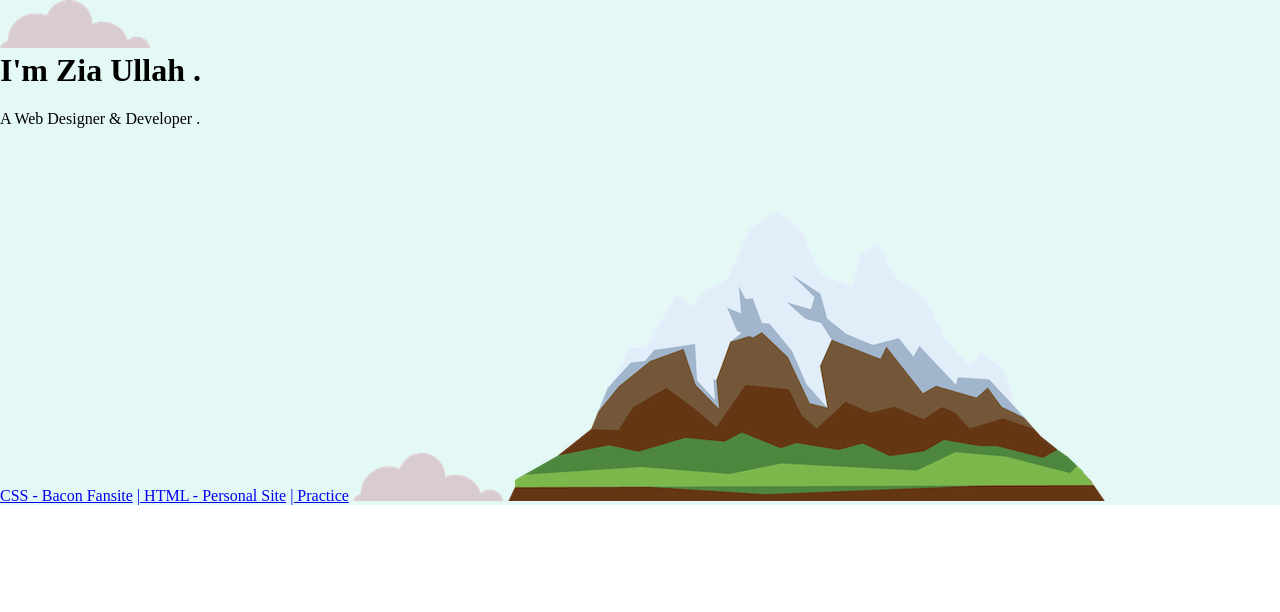
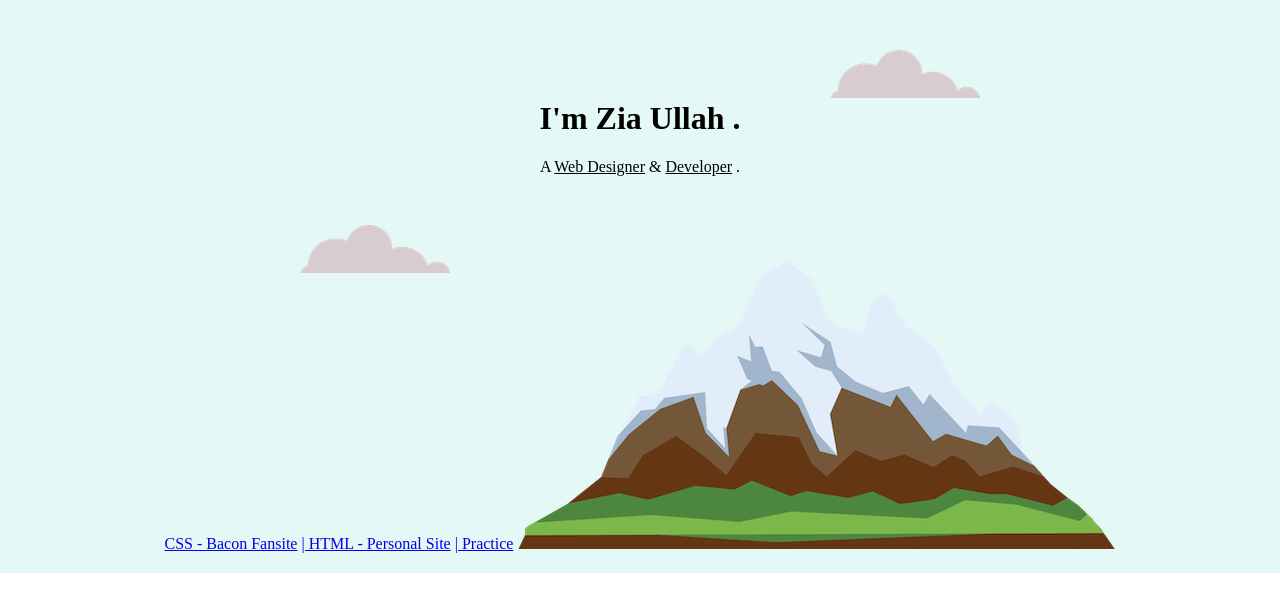
Before and after one commit to zuafridi/cv, a plain HTML site: page index.html in a window 1280 px wide. Drawn offline with Linux system fonts and the light colour scheme.

Commit message:
Update styles.css

```diff
--- a/css/styles.css
+++ b/css/styles.css
@@ -1,9 +1,38 @@
 body{
   margin: 0;
+  text-align: center;
 }
 h1{
-  margin-top: 0;
+margin-top: 0;
 }
-div{
+
+.top-container{
   background-color: #E4F9F5;
+  padding: 20px;
+  position: relative;
+  padding-top: 100px;
+
 }
+.middle-container{
+  background-color: red;
+  width: 200px;
+  height: 200px;
+}
+.bottom-container{
+  background-color: yellow;
+  width: 200px;
+  height: 200px;
+}
+.pro{
+  text-decoration: underline;
+}
+.top-cloud{
+  position: absolute;
+  right: 300px;
+  top: 50px;
+}
+.bottom-cloud{
+position: absolute;
+left: 300px;
+bottom: 300px;
+}
```
